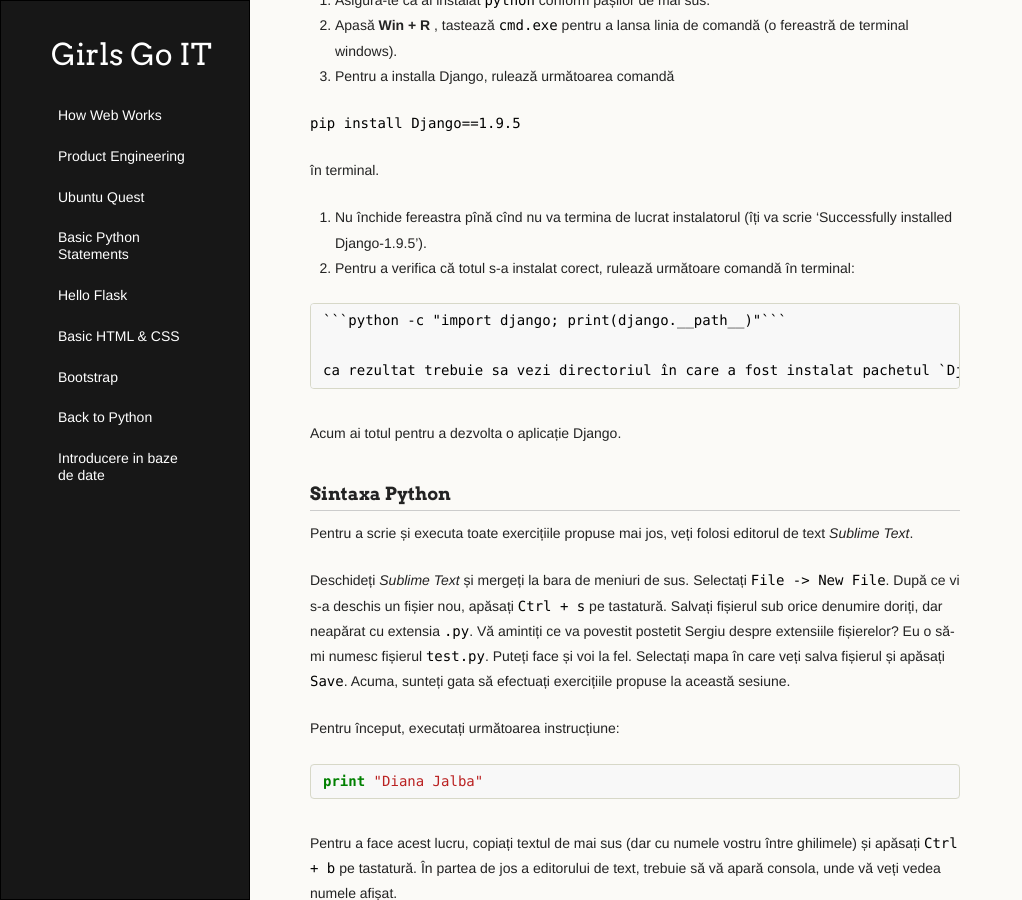
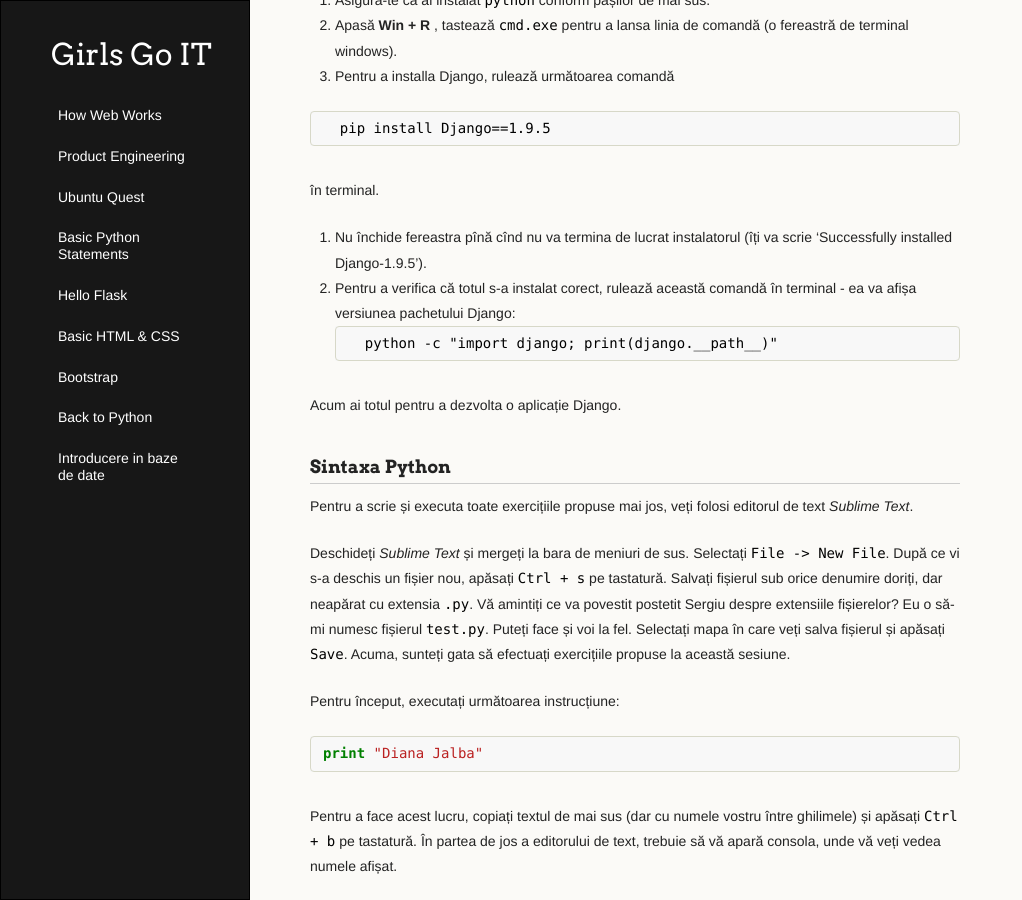
Before and after one commit to girls-go-it/girls-go-it.github.io, a Jekyll site: the page built from lessons/d4l2-basic-python-statements.md, in a window 1280 px wide and 900 px high, scrolled down 1408 px. Shown: the whole window, without its empty margins (0-1022 px from the left). Built offline with Jekyll 4.4.1, drawn with Linux system fonts in a browser that asks for light colours; Markdown is read by kramdown in place of the engine named in the settings.

Commit message:
Fixing more syntax
Just getting it into a nicer format.

````diff
--- a/lessons/d4l2-basic-python-statements.md
+++ b/lessons/d4l2-basic-python-statements.md
@@ -43,15 +43,16 @@ Pentru a instala Python (vorbim de ultima versiune - 3.5 la moment) pe Windows,
   1.  Apasă **Win + R** , tastează ```cmd.exe``` pentru a lansa linia de comandă (o fereastră de terminal windows).
   2.  Pentru a installa Django, rulează următoarea comandă
 
-  ```pip install Django==1.9.5```
+  ```
+  pip install Django==1.9.5
+  ```
 
   în terminal.
   3.  Nu închide fereastra pînă cînd nu va termina de lucrat instalatorul (îți va scrie 'Successfully installed Django-1.9.5').
-  4.  Pentru a verifica că totul s-a instalat corect, rulează următoare comandă în terminal:
-
-    ```python -c "import django; print(django.__path__)"```
-
-    ca rezultat trebuie sa vezi directoriul în care a fost instalat pachetul `Django`.
+  4.  Pentru a verifica că totul s-a instalat corect, rulează această comandă în terminal - ea va afișa versiunea pachetului Django:
+  ```
+  python -c "import django; print(django.__path__)"
+  ```
 
 Acum ai totul pentru a dezvolta o aplicație Django.
 
````
